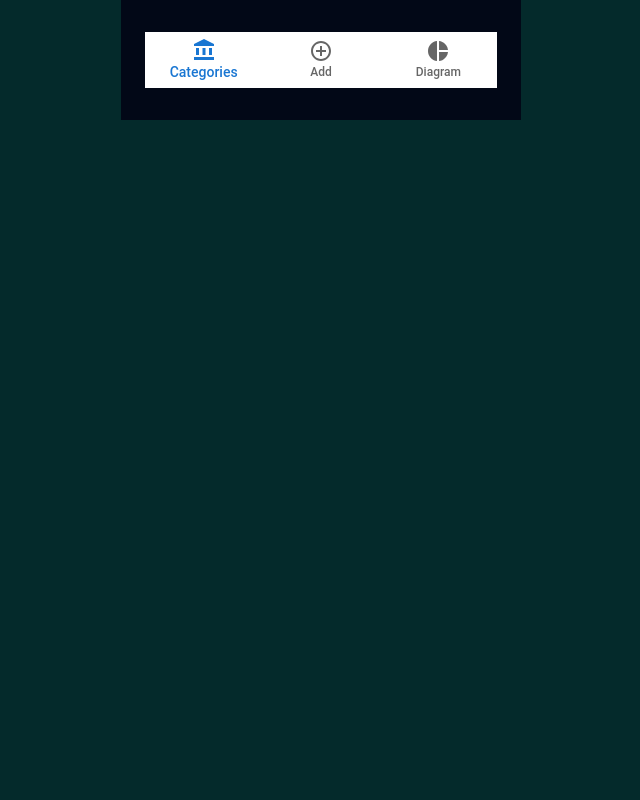
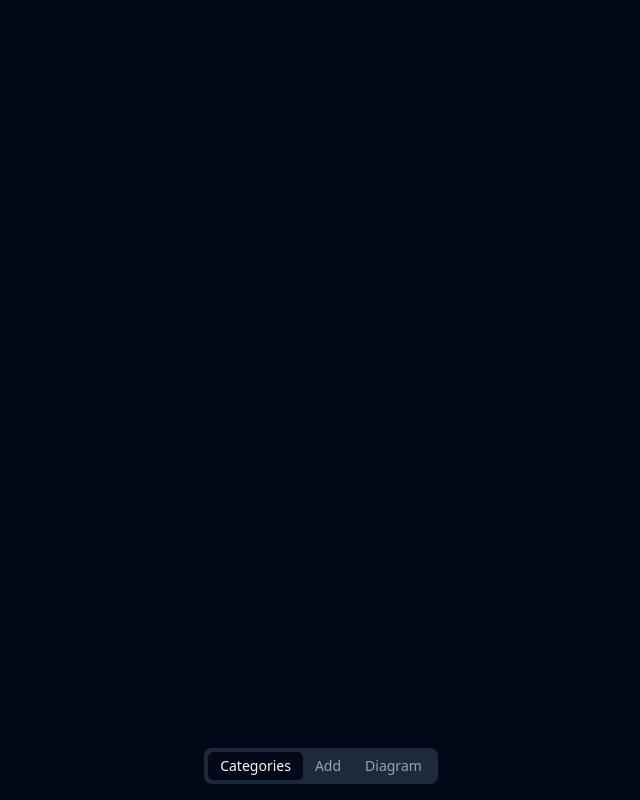
Before and after one commit to constantinehuzenko/budget-snapshot, a React (Vite) app: page / in a window 1280 px wide. Shown: the whole page, without its empty margins (319-959 px from the left). Built offline with nearby package versions, Linux system fonts and the light colour scheme.

Commit message:
updated bottom menu

```diff
--- a/package.json
+++ b/package.json
@@ -19,7 +19,9 @@
     "@mui/material": "^6.1.1",
     "@mui/styled-engine-sc": "^6.1.1",
     "@mui/x-charts": "^7.18.0",
+    "@radix-ui/react-progress": "^1.1.0",
     "@radix-ui/react-slot": "^1.1.0",
+    "@radix-ui/react-tabs": "^1.1.1",
     "class-variance-authority": "^0.7.0",
     "clsx": "^2.1.1",
     "lucide-react": "^0.460.0",
--- a/src/App.tsx
+++ b/src/App.tsx
@@ -1,9 +1,5 @@
 import "./App.css";
-import {
-  BottomNavigation,
-  BottomNavigationAction,
-  Dialog,
-} from "@mui/material";
+import { Dialog } from "@mui/material";
 import { PieChart } from "./components/PieChart";
 import { CategoriesList } from "./components/CategoriesList";
 import { ReactNode, useState } from "react";
@@ -13,16 +9,14 @@
 import { useDialog } from "./hooks/useDialog";
 import { useData } from "./hooks/useData";
 import { ModalEditCategory } from "./components/ModalEditCategory";
-import AccountBalanceIcon from "@mui/icons-material/AccountBalance";
-import AddCircleOutlineIcon from "@mui/icons-material/AddCircleOutline";
-import PieChartIcon from "@mui/icons-material/PieChart";
+import { Tabs, TabsList, TabsTrigger } from "./components/ui/tabs";
 
 // 🏠 🏦 🛒 🚘 💕 🐥 🐯 📋
 
 enum Tab {
-  "categories",
-  "add",
-  "diagram",
+  "categories" = "categories",
+  "add" = "add",
+  "diagram" = "diagram",
 }
 
 const modalContent = ({
@@ -41,7 +35,7 @@
 function App() {
   const dataHook = useData();
   const dialogHook = useDialog(dataHook);
-  const [tab, setTab] = useState(0);
+  const [tab, setTab] = useState(Tab.categories);
 
   const { data, sum, monthBudget, setSearchParams } = dataHook;
   const { dialog, handleClickOpen, handleClose, onSubmit } = dialogHook;
@@ -65,31 +59,25 @@
         />
       ) : null}
 
-      {/* <Grid2 size={12} marginTop={12} paddingBottom={12}>
-        <Button onClick={handleClickOpen("add")} fullWidth variant="outlined">
-          Add new category
-        </Button>
-      </Grid2> */}
-
-      <BottomNavigation
-        showLabels
+      <Tabs
         value={tab}
-        onChange={(_, newValue) => {
-          if (newValue === Tab.add) {
-            handleClickOpen("add")();
-            return;
-          }
-
-          setTab(newValue);
-        }}
+        className="fixed bottom-0 left-1/2 transform -translate-x-1/2 w-full flex justify-center my-4"
       >
-        <BottomNavigationAction
-          label="Categories"
-          icon={<AccountBalanceIcon />}
-        />
-        <BottomNavigationAction label="Add" icon={<AddCircleOutlineIcon />} />
-        <BottomNavigationAction label="Diagram" icon={<PieChartIcon />} />
-      </BottomNavigation>
+        <TabsList>
+          <TabsTrigger
+            value={Tab.categories}
+            onClick={() => setTab(Tab.categories)}
+          >
+            Categories
+          </TabsTrigger>
+          <TabsTrigger value={Tab.add} onClick={() => handleClickOpen("add")()}>
+            Add
+          </TabsTrigger>
+          <TabsTrigger value={Tab.diagram} onClick={() => setTab(Tab.diagram)}>
+            Diagram
+          </TabsTrigger>
+        </TabsList>
+      </Tabs>
 
       <Dialog
         disableRestoreFocus
--- a/src/components/CategoriesList.tsx
+++ b/src/components/CategoriesList.tsx
@@ -1,6 +1,7 @@
 import { SetURLSearchParams } from "react-router-dom";
 import { Categories, HandleOpenDialog } from "../types";
-import { Grid2, LinearProgress, Typography } from "@mui/material";
+import { Typography } from "@mui/material";
+import { Progress } from "./ui/progress";
 
 interface CategoriesListProps {
   data: Categories;
@@ -15,28 +16,25 @@
   data?.map(
     (category) =>
       category?.displayCategory !== false && (
-        <Grid2
+        <div
           onClick={handleClickOpen("edit-category", category?.id)}
-          component="div"
-          width="100%"
-          container
-          marginBottom={3}
+          className="flex-col w-full p-3 my-2 rounded-md transition hover:bg-slate-900 cursor-pointer"
           key={category?.id}
         >
-          <Grid2 size={6} display="flex" alignItems="center">
-            <Typography variant="h6">{category?.label}</Typography>
-          </Grid2>
-          <Grid2 size={6} display="flex" justifyContent="flex-end">
-            <Typography variant="h6">
-              {category?.value}$ / {category?.budget}$
-            </Typography>
-          </Grid2>
-          <Grid2 size={12}>
-            <LinearProgress
-              variant="determinate"
-              value={(category?.value / category?.budget) * 100}
-            />
-          </Grid2>
-        </Grid2>
+          <div className="flex justify-between flex-row w-full py-2">
+            <div>
+              <Typography variant="h6">{category?.label}</Typography>
+            </div>
+            <div>
+              <Typography variant="h6">
+                {category?.value}$ / {category?.budget}$
+              </Typography>
+            </div>
+          </div>
+
+          <div className="w-full">
+            <Progress value={(category?.value / category?.budget) * 100} />
+          </div>
+        </div>
       )
   );
--- /dev/null
+++ b/src/components/ui/progress.tsx
@@ -0,0 +1,26 @@
+import * as React from "react"
+import * as ProgressPrimitive from "@radix-ui/react-progress"
+
+import { cn } from "@/lib/utils"
+
+const Progress = React.forwardRef<
+  React.ElementRef<typeof ProgressPrimitive.Root>,
+  React.ComponentPropsWithoutRef<typeof ProgressPrimitive.Root>
+>(({ className, value, ...props }, ref) => (
+  <ProgressPrimitive.Root
+    ref={ref}
+    className={cn(
+      "relative h-2 w-full overflow-hidden rounded-full bg-primary/20",
+      className
+    )}
+    {...props}
+  >
+    <ProgressPrimitive.Indicator
+      className="h-full w-full flex-1 bg-primary transition-all"
+      style={{ transform: `translateX(-${100 - (value || 0)}%)` }}
+    />
+  </ProgressPrimitive.Root>
+))
+Progress.displayName = ProgressPrimitive.Root.displayName
+
+export { Progress }
--- /dev/null
+++ b/src/components/ui/tabs.tsx
@@ -0,0 +1,53 @@
+import * as React from "react"
+import * as TabsPrimitive from "@radix-ui/react-tabs"
+
+import { cn } from "@/lib/utils"
+
+const Tabs = TabsPrimitive.Root
+
+const TabsList = React.forwardRef<
+  React.ElementRef<typeof TabsPrimitive.List>,
+  React.ComponentPropsWithoutRef<typeof TabsPrimitive.List>
+>(({ className, ...props }, ref) => (
+  <TabsPrimitive.List
+    ref={ref}
+    className={cn(
+      "inline-flex h-9 items-center justify-center rounded-lg bg-muted p-1 text-muted-foreground",
+      className
+    )}
+    {...props}
+  />
+))
+TabsList.displayName = TabsPrimitive.List.displayName
+
+const TabsTrigger = React.forwardRef<
+  React.ElementRef<typeof TabsPrimitive.Trigger>,
+  React.ComponentPropsWithoutRef<typeof TabsPrimitive.Trigger>
+>(({ className, ...props }, ref) => (
+  <TabsPrimitive.Trigger
+    ref={ref}
+    className={cn(
+      "inline-flex items-center justify-center whitespace-nowrap rounded-md px-3 py-1 text-sm font-medium ring-offset-background transition-all focus-visible:outline-none focus-visible:ring-2 focus-visible:ring-ring focus-visible:ring-offset-2 disabled:pointer-events-none disabled:opacity-50 data-[state=active]:bg-background data-[state=active]:text-foreground data-[state=active]:shadow",
+      className
+    )}
+    {...props}
+  />
+))
+TabsTrigger.displayName = TabsPrimitive.Trigger.displayName
+
+const TabsContent = React.forwardRef<
+  React.ElementRef<typeof TabsPrimitive.Content>,
+  React.ComponentPropsWithoutRef<typeof TabsPrimitive.Content>
+>(({ className, ...props }, ref) => (
+  <TabsPrimitive.Content
+    ref={ref}
+    className={cn(
+      "mt-2 ring-offset-background focus-visible:outline-none focus-visible:ring-2 focus-visible:ring-ring focus-visible:ring-offset-2",
+      className
+    )}
+    {...props}
+  />
+))
+TabsContent.displayName = TabsPrimitive.Content.displayName
+
+export { Tabs, TabsList, TabsTrigger, TabsContent }
--- a/src/index.css
+++ b/src/index.css
@@ -2,8 +2,14 @@
 @tailwind components;
 @tailwind utilities;
 
+body {
+  max-width: 400px;
+  margin: 0 auto;
+}
+
 :root {
-  font-family: Inter, system-ui, Avenir, Helvetica, Arial, sans-serif;
+  position: relative;
+  /* font-family: Inter, system-ui, Avenir, Helvetica, Arial, sans-serif;
   line-height: 1.5;
   font-weight: 400;
 
@@ -14,13 +20,13 @@
   font-synthesis: none;
   text-rendering: optimizeLegibility;
   -webkit-font-smoothing: antialiased;
-  -moz-osx-font-smoothing: grayscale;
+  -moz-osx-font-smoothing: grayscale; */
 }
 
 html {
 }
 
-a {
+/* a {
   font-weight: 500;
   color: #646cff;
   text-decoration: inherit;
@@ -55,7 +61,7 @@
 button:focus,
 button:focus-visible {
   outline: 4px auto -webkit-focus-ring-color;
-}
+} */
 
 /* @media (prefers-color-scheme: light) {
   :root {
```
Also changed, not shown: 2 other files (tests, documents, lock files or other folders).
